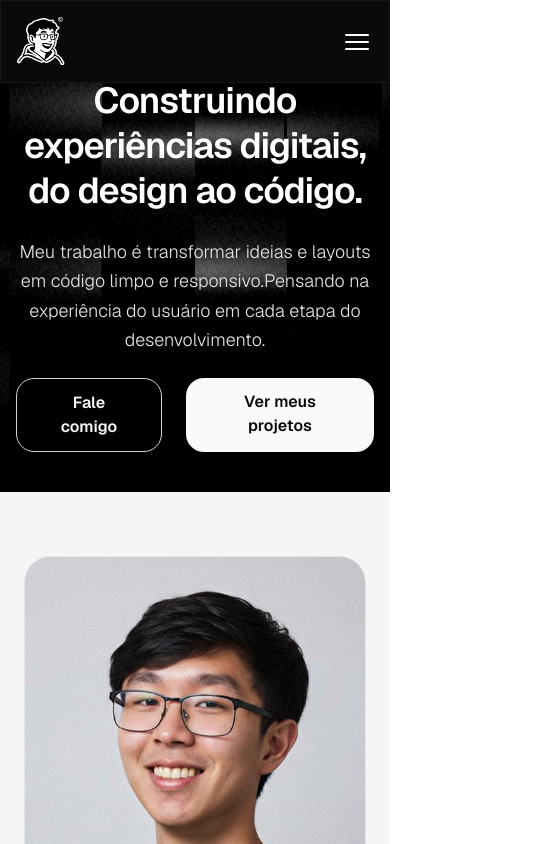
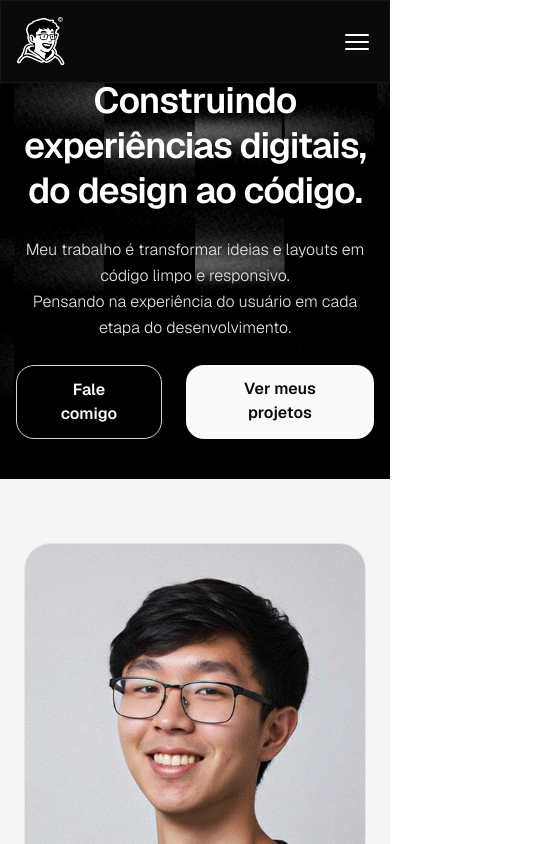
Before and after one commit to felipekenzoo/portfolio-next, a Next.js app: page / in a window 390 px wide. Shown: the top 844 px of the page, 556 px wide, since content can reach past the window. Built offline with nearby package versions, Linux system fonts and the light colour scheme.

Commit message:
corrigindo o responsivo

```diff
--- a/app/sections/finalcta.tsx
+++ b/app/sections/finalcta.tsx
@@ -3,7 +3,7 @@ import SocialLink from "../components/social";
 
 export default function FinalSection() {
   return (
-    <section className="md:px-12 lg:px-80 py-16 md:py-30 bg-neutral-100/20 flex justify-between gap-6 md:gap-8">
+    <section className="flex flex-col lg:flex-row px-10 md:px-12 lg:px-80 py-16 md:py-30 bg-neutral-100/20 justify-between gap-6 md:gap-8">
       <div id="left">
         <div className="flex items-center gap-1.5">
           <div className="bg-green-500 h-3 w-3 rounded-2xl border border-green-100"></div>
@@ -27,7 +27,7 @@ export default function FinalSection() {
         </div>
       </div>
 
-      <div id="right" className="items-center flex flex-col">
+      <div id="right" className="items-center flex flex-col mt-10 lg:mt-10">
         <Image
           src="/logo-cta.png"
           alt="Final Call to Action Image"
--- a/app/sections/footer.tsx
+++ b/app/sections/footer.tsx
@@ -2,7 +2,7 @@ import { Code, Earth } from "lucide-react";
 
 export default function Footer() {
   return (
-    <footer className="flex justify-between px-28 py-8 bg-neutral-950 flex-col md:flex-row gap-4 md:gap-0 items-center">
+    <footer className="flex flex-col lg:justify-between text-center lg:px-28 py-8 bg-neutral-950 md:flex-row gap-4 md:gap-0 items-center">
       <h6 className="text-sm text-neutral-50">
         Felipe Sunakozawa
         <span className="text-sm font-extralight text-neutral-400">
--- a/app/sections/hero.tsx
+++ b/app/sections/hero.tsx
@@ -35,15 +35,15 @@ export default function Hero() {
           Construindo experiências digitais, do design ao código.
         </h1>
 
-        <p className="text-lg md:text-xl text-zinc-200 font-light max-w-2xl leading-relaxed drop-shadow-md">
+        <p className="text-md md:text-xl text-zinc-200 font-light max-w-2xl leading-relaxed drop-shadow-md">
           Meu trabalho é transformar ideias e layouts em código limpo e
-          responsivo.
-          <br className="hidden md:block" />
+          responsivo. <br className="hidden md:block" />
+          <br className="lg:hidden md:block" />
           Pensando na experiência do usuário em cada etapa do desenvolvimento.
         </p>
         <div className="flex gap-6">
           <a
-            href="https://www.linkedin.com/feed/"
+            href="https://www.linkedin.com/in/felipesunakozawa/"
             className="py-3 px-7 border font-semibold text-md border-neutral-300 text-neutral-50 rounded-2xl hover:px-10 hover:bg-zinc-50 hover:text-neutral-950 transition-all duration-300 ease-in-out sm:text-md"
           >
             Fale comigo
```
